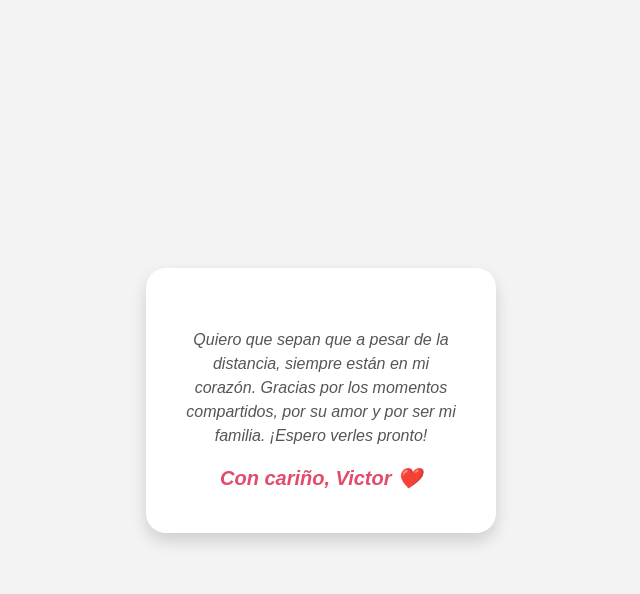
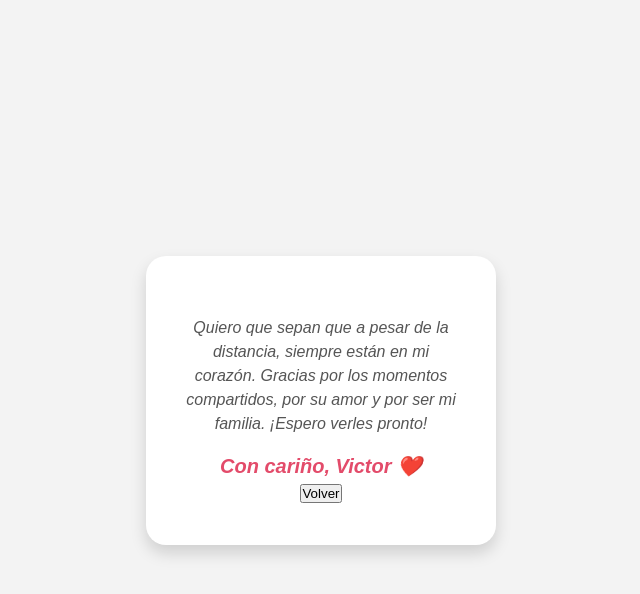
Before and after one commit to victorleafar/ThanksGivingTech, a plain HTML site: page index.html in a window 1280 px wide. Both pictures are taken after a click on the button "Haz clic para leer más...". Shown: the whole page, without its empty margins (319-959 px from the left). Drawn offline with Linux system fonts and the light colour scheme.

Commit message:
Update index.html

```diff
--- a/index.html
+++ b/index.html
@@ -20,6 +20,7 @@
             <div class="hidden-message" id="hiddenMessage">
                 <p>Quiero que sepan que a pesar de la distancia, siempre están en mi corazón. Gracias por los momentos compartidos, por su amor y por ser mi familia. ¡Espero verles pronto!</p>
                 <p class="signature">Con cariño, Victor ❤️</p>
+                <button class="back-button" onclick="goBack()">Volver</button>
             </div>
         </div>
     </div>
```
